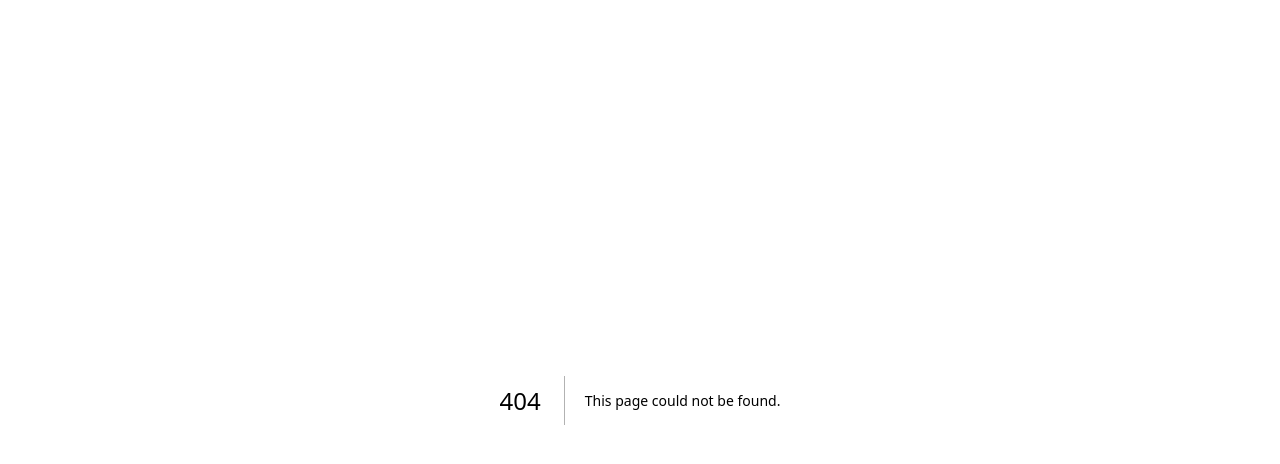
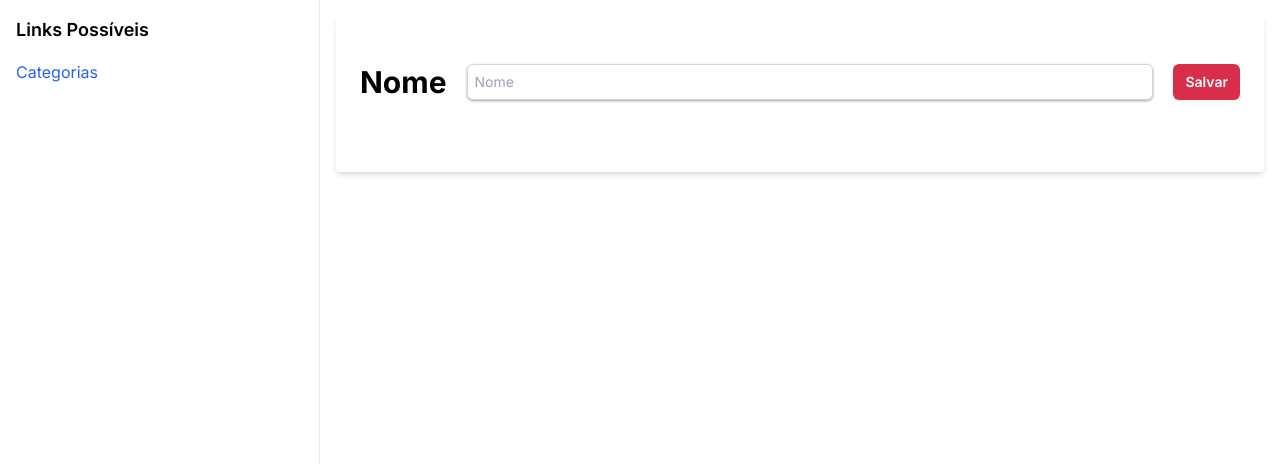
Before and after one commit to HackathonBPK/Front, a Next.js app: page /system/category/1 in a window 1280 px wide. Before the commit this address had no page. Shown: the top 464 px of the page. Built offline with nearby package versions, Linux system fonts and the light colour scheme; no server answers.

Commit message:
add CRU to category for admin by front end

```diff
--- /dev/null
+++ b/src/app/system/(acess)/category/[id]/page.js
@@ -0,0 +1,68 @@
+'use client'
+import React, { useState, useEffect } from 'react';
+
+import { Input } from '@/components/input/input';
+
+import { Submit } from '@/components/submit/submit';
+import { getOne, create, update } from '@/service/category';
+
+const Page = ({params}) => {
+    console.log(params)
+    const [category, setCategory] = useState({});
+
+    useEffect(() => {
+        (params.id != 'new') ?
+            getOne(params.id)
+                .then((response) => {
+                    (response?.response[0].id != null) ? setCategory(response.response[0]) : null;
+                })
+                .catch((error) => {
+                    console.error('Erro ao carregar categorias:', error);
+                }) : <></>
+    }, [params.id]);
+
+    const handleInputChange = (event) => {
+        const { name, value } = event.target;
+        setCategory((prevFormData) => ({ ...prevFormData, [name]: value }));
+    };
+
+    const handleSubmit = async (event) => {
+        event.preventDefault();
+
+        (category.id) ?
+            await update(params.id, category).then((response) => {
+                console.log(response.mensagem)
+                returnPage()
+            }) :
+            await create(category).then((response) => {
+                console.log(response.mensagem)
+                returnPage()
+            })
+    };
+
+    const returnPage = () => {
+        window.location.href="/system/category"
+    }
+
+    return (
+        <div className="container mx-auto py-6">
+            <form className="flex gap-5 mb-6 items-center" onSubmit={handleSubmit}>
+                <h1 className="text-3xl font-bold">Nome</h1>
+                {console.log(category)}
+                <Input
+                    type="text"
+                    required={false}
+                    name={'nome'}
+                    placeholder={"Nome"}
+                    handleInputChange={handleInputChange}
+                    value={category?.nome}
+                />
+                <div>
+                    <Submit text={'Salvar'} />
+                </div>
+            </form>
+        </div>
+    );
+};
+
+export default Page;
--- /dev/null
+++ b/src/app/system/(acess)/category/page.js
@@ -0,0 +1,44 @@
+'use client'
+import React, { useState, useEffect } from 'react';
+import { redirect } from 'next/navigation';
+import { CiCirclePlus, CiEdit } from "react-icons/ci";
+import { getAll } from '@/service/category';
+
+const Page = () => {
+    const [categories, setCategories] = useState([]);
+
+    useEffect(() => {
+        getAll()
+            .then((response) => {
+                console.log("AAAAQUI",response)
+                setCategories(response.response);
+            })
+            .catch((error) => {
+                console.error('Erro ao carregar categorias:', error);
+            });
+    }, []);
+
+    return (
+        <div className="container mx-auto py-6">
+            <div className="flex gap-5 mb-6 items-center">
+                <h1 className="text-3xl font-bold">Lista de Categorias</h1>
+                <button onClick={() => window.location.href="/system/category/new" }>
+                    <CiCirclePlus />
+                </button>
+            </div>
+            <div className="grid grid-cols-3 gap-4">
+                {(typeof categories == 'object') ? categories.map((category, index) => (
+                    <div key={index} className="bg-white p-4 mb-2 flex justify-between rounded shadow-md items-center">
+                        <h2 className="text-xl font-semibold mr-1">{category.nome}</h2>
+                        <button onClick={() => window.location.href="/system/category/"+category.id }>
+                            <CiEdit  />
+                        </button>
+                        {/* <p className="text-gray-700">{category.description}</p> */}
+                    </div>
+                )) : <></>}
+            </div>
+        </div>
+    );
+};
+
+export default Page;
--- a/src/app/system/acess/page.js
+++ b/src/app/system/(acess)/home/page.js
@@ -25,7 +25,7 @@ const page = () => {
     }, []);
 
     if (isAuthenticaded == 'Authorized') {
-        return <p>Logado</p>;
+        return <p>Tela de administrador</p>;
     }
     if (isAuthenticaded == 'Unauthorized') {
         backToLogin();
--- /dev/null
+++ b/src/app/system/(acess)/layout.js
@@ -0,0 +1,30 @@
+import React from 'react';
+
+function MainLayout({ children }) {
+  const links = [
+    {name: "Categorias", url: "category"}
+  ]
+  return (
+    <div className="flex">
+      {/* Coluna de links */}
+      <div className="w-1/4 h-screen p-4 border-r">
+        <h2 className="text-lg font-semibold mb-4">Links Possíveis</h2>
+        <ul>
+          {links.map((link, index) => (
+            <li key={index} className="mb-2">
+              <a href={link.url} className="text-blue-600 hover:underline">{link.name}</a>
+            </li>
+          ))}
+        </ul>
+      </div>
+
+      <div className="w-3/4 h-full p-4">
+        <div className="bg-white p-6 rounded shadow-md">
+          {children}
+        </div>
+      </div>
+    </div>
+  );
+}
+
+export default MainLayout;
--- a/src/app/system/page.js
+++ b/src/app/system/page.js
@@ -16,7 +16,7 @@ const page = () => {
     await tryLogin(formData.email, formData.password).then((response) => {
         if (response.Login) {
             localStorage.setItem('token_system', response.token);
-            window.location.href = '/system/acess';
+            window.location.href = '/system/home';
         }
     });
   };
--- a/src/components/input/input.js
+++ b/src/components/input/input.js
@@ -1,13 +1,14 @@
 import React from 'react'
 
-export function Input({ type, placeholder,handleInputChange, name, required}){
+export function Input({ type, placeholder,handleInputChange, name, value, required}){
     return(
         <input className= 'block w-full p-2 rounded-md border-0 py-1.5 text-gray-900 ring-1 ring-inset ring-gray-300 placeholder:text-gray-400 focus:ring-[1px]   focus:ring-inset focus:ring-indigo-600 sm:text-sm sm:leading-6 shadow shadow-black/30'
-        type={type}
-        onChange={handleInputChange}
-        name={name}
-        placeholder={placeholder}
-        required={required}
+            type={type}
+            onChange={handleInputChange}
+            name={name}
+            placeholder={placeholder}
+            required={required}
+            value={value}
         />
     )
 }
--- /dev/null
+++ b/src/service/category.js
@@ -0,0 +1,28 @@
+import { api } from '@/service/api';
+
+const BASE_URL = '/category';
+
+export const getAll = async () => {
+  const response = await api.get(`${BASE_URL}`);
+  return response.data;
+};
+
+export const getOne = async (categoryId) => {
+  const response = await api.get(`${BASE_URL}/${categoryId}`);
+  return response.data;
+};
+
+export const create = async (category) => {
+  const response = await api.post(`${BASE_URL}`, category);
+  return response.data;
+};
+
+export const update = async (categoryId, category) => {
+  const response = await api.put(`${BASE_URL}/${categoryId}`, category);
+  return response.data;
+};
+
+export const deleteOne = async (categoryId) => {
+  const response = await api.delete(`${BASE_URL}/${categoryId}`);
+  return response.data;
+};
```
